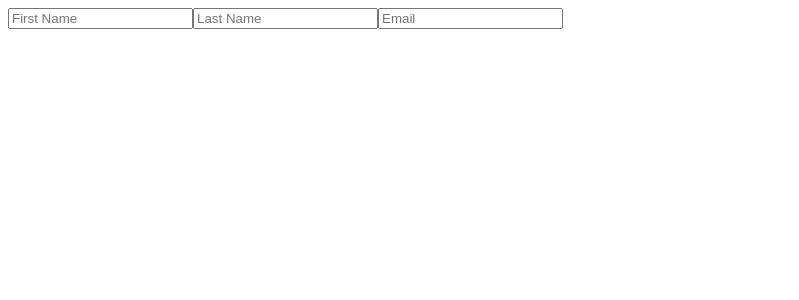
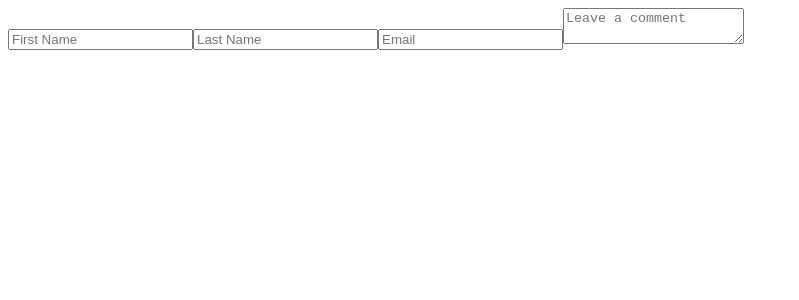
Before and after one commit to LurieK/Scrimba_lesson_4, a React (Create React App) app: page / in a window 1280 px wide. Shown: the top 300 px of the page, without its empty margins (0-799 px from the left). Built offline with nearby package versions, Linux system fonts and the light colour scheme.

Commit message:
add comment section to state and jsx

```diff
--- a/src/App.js
+++ b/src/App.js
@@ -6,7 +6,8 @@ export default function App() {
     const [formData, setFormData]= React.useState({
       firstName: "",
       lastName: "",
-      email:""
+      email:"",
+      comment: ""
     })
     console.log(formData)
 
@@ -32,18 +33,28 @@ export default function App() {
                 placeholder="First Name"
                 onChange= {handleChange}
                 name= "firstName"
+                value= {formData.firstName}
             />
             <input
                 type="text"
                 placeholder="Last Name"
                 onChange= {handleChange}
                 name= "lastName"
+                value= {formData.lastName}
             />
             <input
                 type="email"
                 placeholder="Email"
                 onChange= {handleChange}
                 name= "email"
+                value= {formData.email}
+            />
+
+            <textarea
+              placeholder="Leave a comment"
+              onChange={handleChange}
+              name="comment"
+              value={formData.comment}
             />
 
         </form>
```
